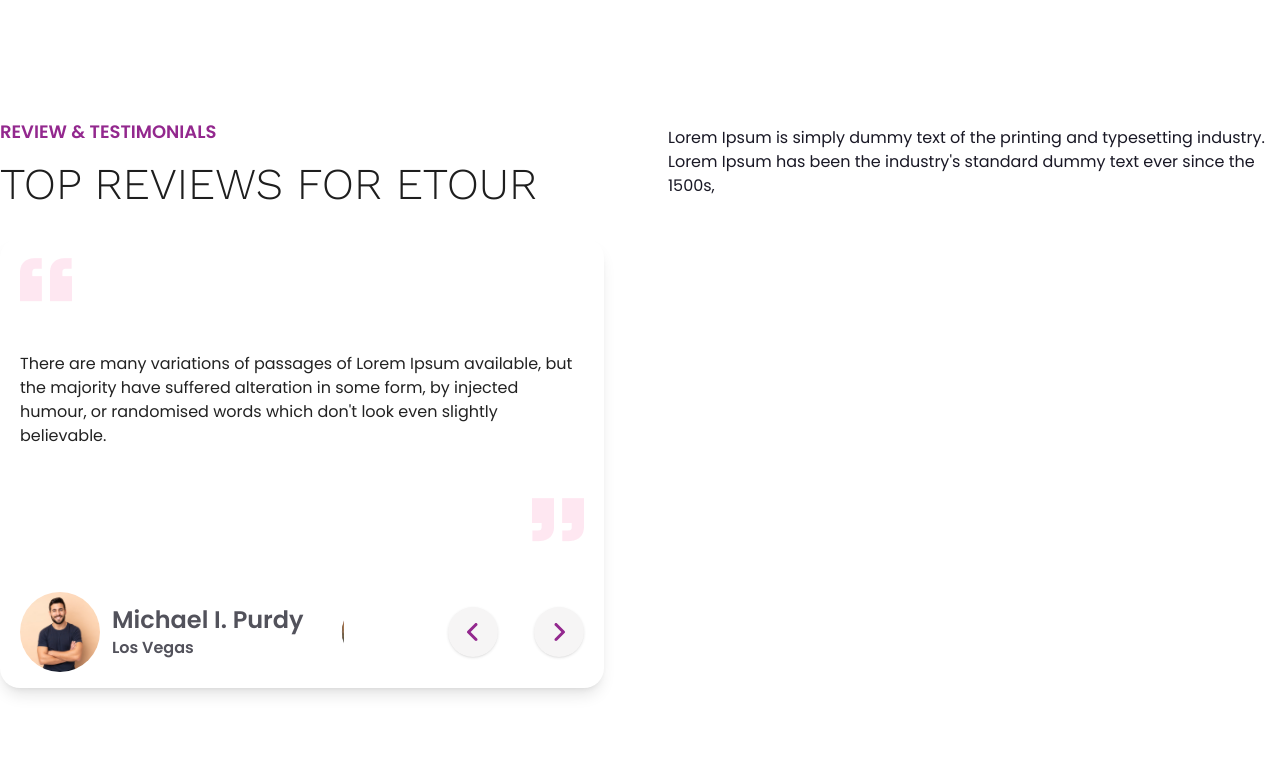
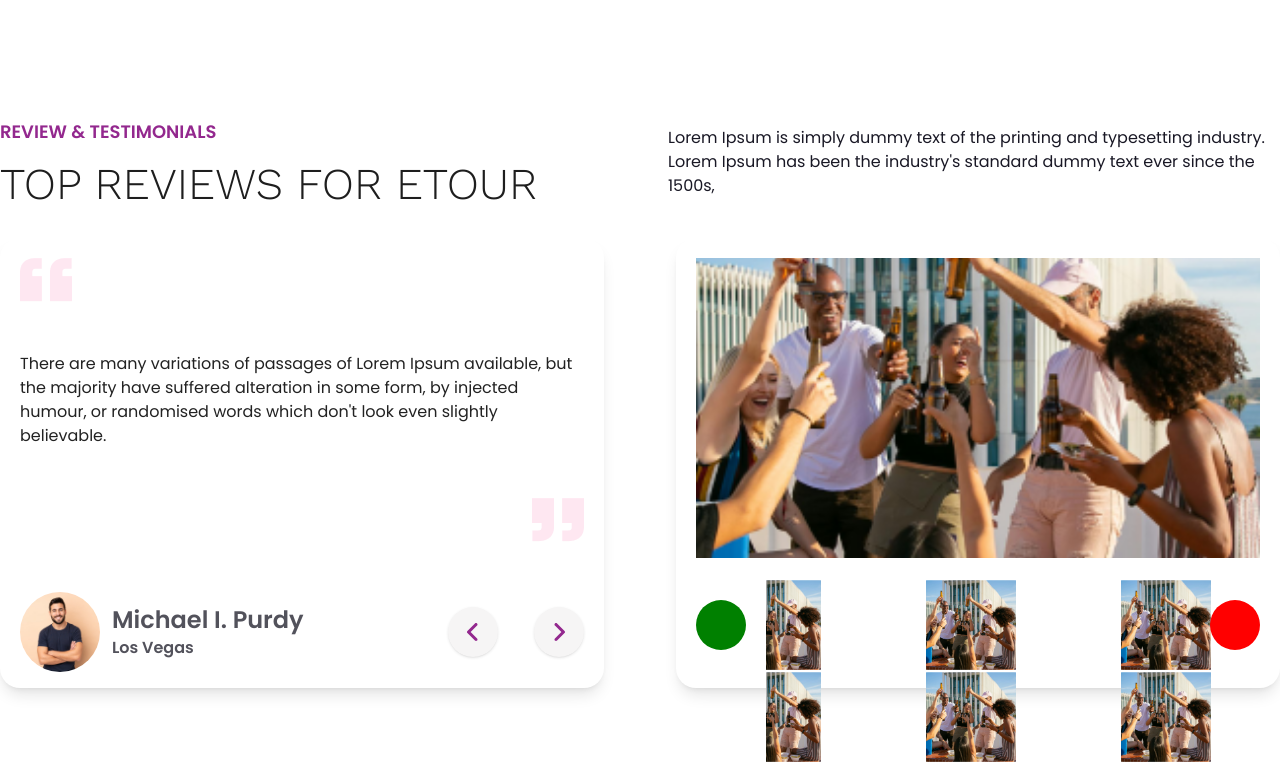
Before and after one commit to karmakarCoder/Ship-web, a React (Vite) app: page / in a window 1280 px wide. Shown: the part 4213-4977 px from the top of the page. Built offline with nearby package versions, Linux system fonts and the light colour scheme; a web font is replaced by a local one.

Commit message:
modified

```diff
--- a/package.json
+++ b/package.json
@@ -13,6 +13,9 @@
     "react": "^18.2.0",
     "react-dom": "^18.2.0",
     "react-icons": "^5.2.1",
+    "react-slick": "^0.30.2",
+    "react-slider": "^2.0.6",
+    "slick-carousel": "^1.8.1",
     "swiper": "^11.1.3"
   },
   "devDependencies": {
--- a/src/Component/Review_Testimonials/Review_Testimonials.jsx
+++ b/src/Component/Review_Testimonials/Review_Testimonials.jsx
@@ -1,9 +1,10 @@
-import React from "react";
+import { React, useEffect, useState, useRef } from "react";
 import quotesImg1 from "../../assets/Quotes/1.png";
 import quotesImg2 from "../../assets/Quotes/2.png";
 import { FaAngleLeft, FaAngleRight } from "react-icons/fa6";
 import { reviewData } from "../../../Data/Data";
-
+import img from "../../assets/Photo-Gallery/gallery2.png";
+import Slider from "react-slick";
 // Import Swiper React components
 import { Swiper, SwiperSlide } from "swiper/react";
 
@@ -11,12 +12,75 @@ import { Swiper, SwiperSlide } from "swiper/react";
 import "swiper/css";
 import "swiper/css/effect-creative";
 import "swiper/css/navigation";
-import "swiper/css/effect-fade";
+import "swiper/css/pagination";
+import "slick-carousel/slick/slick.css";
 
 // import required modules
-import { EffectCreative, Navigation, EffectFade } from "swiper/modules";
+import { EffectCreative, Navigation, Pagination } from "swiper/modules";
+
+function SampleNextArrow(props) {
+  const { className, style, onClick } = props;
+  return (
+    <div
+      className={className}
+      style={{
+        ...style,
+        display: "block",
+        background: "red",
+        width: "50px",
+        height: "50px",
+        position: "absolute",
+        top: "20px",
+        right: "0",
+        borderRadius: "50%",
+        zIndex: "1",
+      }}
+      onClick={onClick}
+    />
+  );
+}
+
+function SamplePrevArrow(props) {
+  const { className, style, onClick } = props;
+  return (
+    <div
+      className={className}
+      style={{
+        ...style,
+        display: "block",
+        background: "green",
+        height: "50px",
+        width: "50px",
+        position: "absolute",
+        top: "20px",
+        left: "0",
+        zIndex: "1",
+        borderRadius: "50%",
+      }}
+      onClick={onClick}
+    />
+  );
+}
 
 const Review_Testimonials = () => {
+  const [nav1, setNav1] = useState(null);
+  const [nav2, setNav2] = useState(null);
+  let sliderRef1 = useRef(null);
+  let sliderRef2 = useRef(null);
+
+  useEffect(() => {
+    setNav1(sliderRef1);
+    setNav2(sliderRef2);
+  }, []);
+
+  var settings = {
+    dots: false,
+    infinite: true,
+    speed: 500,
+    slidesToShow: 1,
+    slidesToScroll: 1,
+    arrows: false,
+  };
   return (
     <>
       <div className="py-[60px]">
@@ -48,13 +112,12 @@ const Review_Testimonials = () => {
                 </div>
                 <div>
                   <Swiper
-                    effect={"fade"}
-                    modules={[EffectFade, Navigation]}
+                    slidesPerView={1}
+                    modules={[Pagination, Navigation]}
                     navigation={{
                       prevEl: ".prev-arrow",
                       nextEl: ".next-arrow",
                     }}
-                    className="fadeSwiper"
                   >
                     {reviewData?.map((data) => (
                       <SwiperSlide key={data.id}>
@@ -79,18 +142,24 @@ const Review_Testimonials = () => {
                     creativeEffect={{
                       prev: {
                         shadow: false,
-                        translate: ["-120%", 0, -500],
+                        origin: "left center",
+                        translate: ["-5%", 0, -200],
+                        rotate: [0, 100, 0],
                       },
                       next: {
-                        shadow: false,
-                        translate: ["120%", 0, -500],
+                        origin: "right center",
+                        translate: ["5%", 0, -200],
+                        rotate: [0, -100, 0],
                       },
                     }}
                     modules={[EffectCreative, Navigation]}
                     className="mySwiper2"
                   >
                     {reviewData?.map((data) => (
-                      <SwiperSlide className="flex items-center gap-x-3">
+                      <SwiperSlide
+                        className="flex items-center gap-x-3"
+                        key={data.id}
+                      >
                         <div className="h-[80px] w-[80px] overflow-hidden rounded-full">
                           <img
                             src={data.image}
@@ -119,6 +188,90 @@ const Review_Testimonials = () => {
                   </div>
                 </div>
               </div>
+              <div className="h-full w-[604px] rounded-[20px] bg-primaryColor p-5 shadow-lg">
+                <Slider
+                  {...settings}
+                  asNavFor={nav2}
+                  ref={(slider) => (sliderRef1 = slider)}
+                >
+                  <div>
+                    <img
+                      src={img}
+                      alt=""
+                      className="h-[300px] w-full object-cover"
+                    />
+                  </div>
+                  <div>
+                    <img src={img} alt="" className="h-[300px] w-full" />
+                  </div>
+                  <div>
+                    <img src={img} alt="" className="h-[300px] w-full" />
+                  </div>
+                  <div>
+                    <img src={img} alt="" className="h-[300px] w-full" />
+                  </div>
+                  <div>
+                    <img src={img} alt="" className="h-[300px] w-full" />
+                  </div>
+                </Slider>
+                <div className="">
+                  <Slider
+                    asNavFor={nav1}
+                    ref={(slider) => (sliderRef2 = slider)}
+                    slidesToShow={4}
+                    slidesToScroll={4}
+                    swipeToSlide={true}
+                    focusOnSelect={true}
+                    arrows={true}
+                    nextArrow={<SampleNextArrow />}
+                    prevArrow={<SamplePrevArrow />}
+                    className="seconSlider"
+                  >
+                    <div>
+                      <img
+                        src={img}
+                        alt=""
+                        className="h-[90px] w-[90px] object-cover"
+                      />
+                    </div>
+                    <div>
+                      <img
+                        src={img}
+                        alt=""
+                        className="h-[90px] w-[90px] object-cover"
+                      />
+                    </div>
+                    <div>
+                      <img
+                        src={img}
+                        alt=""
+                        className="h-[90px] w-[90px] object-cover"
+                      />
+                    </div>
+                    <div>
+                      <img
+                        src={img}
+                        alt=""
+                        className="h-[90px] w-[90px] object-cover"
+                      />
+                    </div>
+                    <div>
+                      <img
+                        src={img}
+                        alt=""
+                        className="h-[90px] w-[90px] object-cover"
+                      />
+                    </div>
+                    <div>
+                      <img
+                        src={img}
+                        alt=""
+                        className="h-[90px] w-[90px] object-cover"
+                      />
+                    </div>
+                  </Slider>
+                </div>
+              </div>
             </div>
           </div>
         </div>
--- a/src/index.css
+++ b/src/index.css
@@ -124,11 +124,29 @@
     width: 324px !important;
   }
 
-  .fadeSwiper .swiper-slide-visible p {
-    opacity: 1 !important;
+  .videoSlider {
+    width: 100%;
   }
 
-  .fadeSwiper .swiper-slide-prev p {
-    opacity: 0;
+  .videoSlider .swiper-slide-next .swiper-slide-thumb-active {
+    opacity: 1;
+  }
+
+  .mySwiper4 .swiper-slide-visible {
+    opacity: 0.4;
+  }
+
+  .seconSlider .slick-list {
+    margin-top: 20px;
+    margin-left: 70px;
+  }
+
+  .seconSlider .slick-active {
+    width: 110px !important;
+    margin-left: 0 !important;
+  }
+
+  .seconSlider .slick-slide {
+    margin-left: 71px !important;
   }
 }
```
Also changed, not shown: 2 other files (tests, documents, lock files or other folders).
